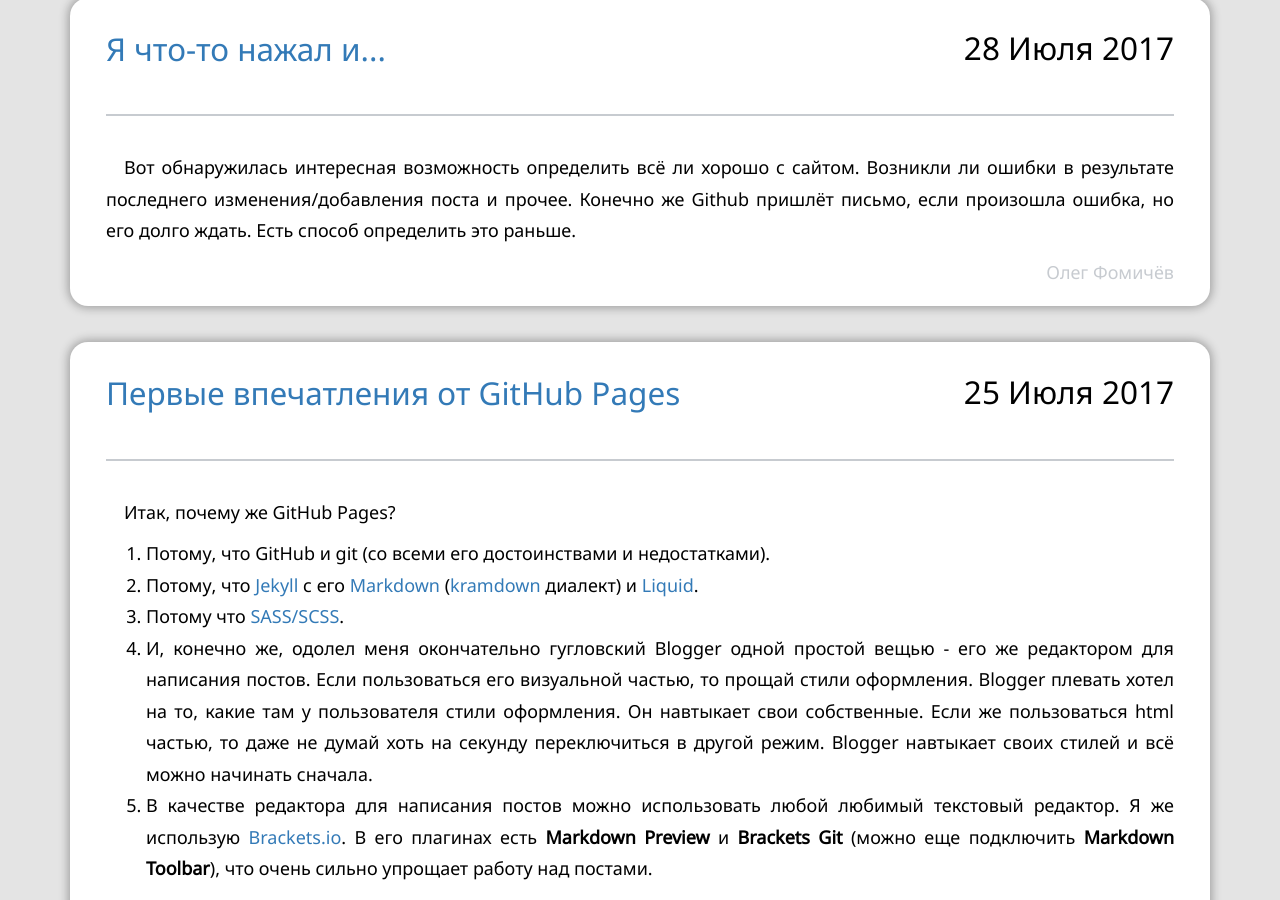
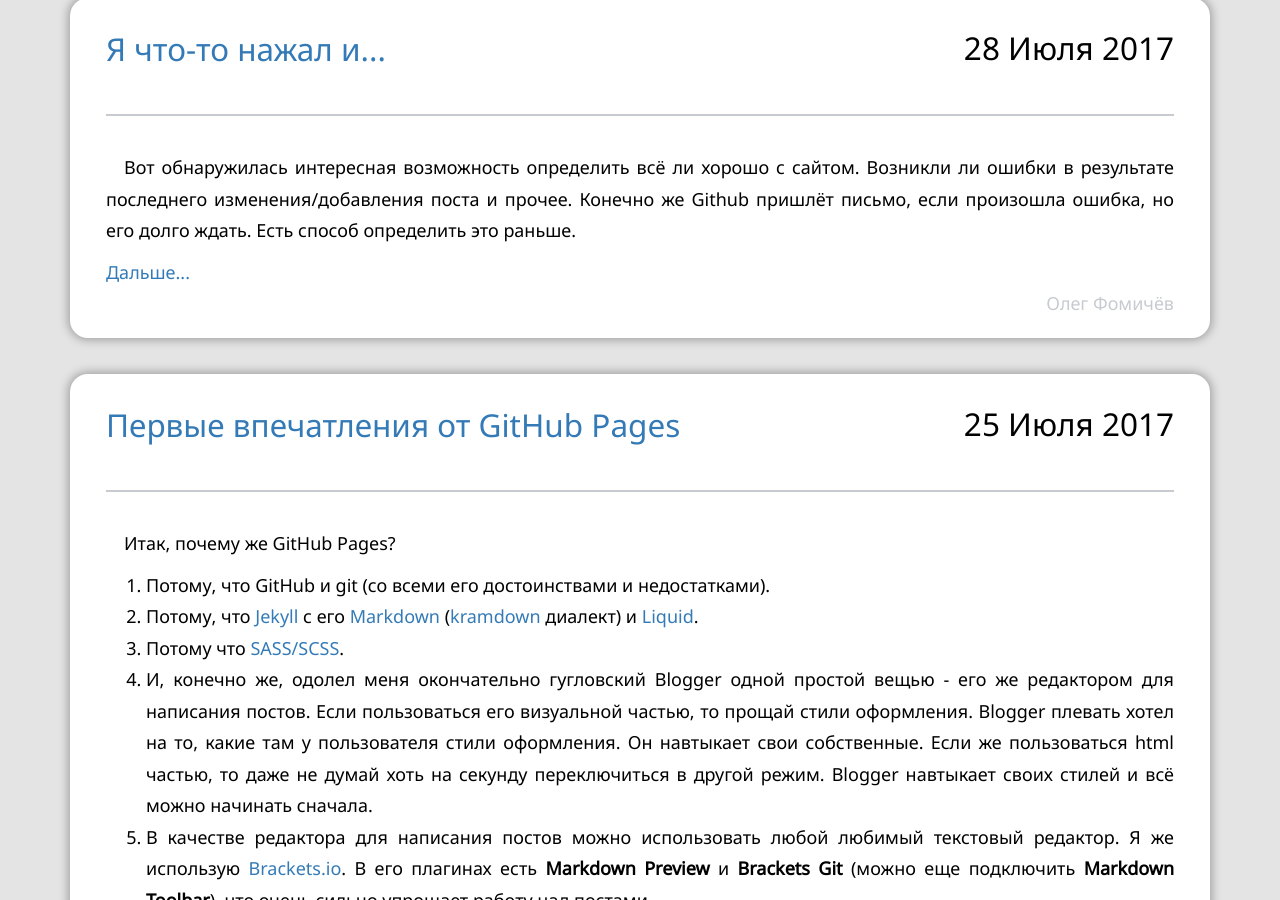
Before and after one commit to fomich0ff/fomich0ff.github.io, a Jekyll site: the page built from index.html, in a window 1280 px wide and 900 px high, scrolled down 549 px. Built offline with Jekyll 4.4.1, drawn with Linux system fonts in a browser that asks for light colours; nearby versions of some CDN libraries; comment, search, counter and statistics services are not loaded.

Commit message:
Update _config.yml

```diff
--- a/_config.yml
+++ b/_config.yml
@@ -12,6 +12,7 @@ defaults:
         values:
             author: Олег Фомичёв
             comments: true
+            read-more: Дальше...
 
 excerpt_separator: <!--more-->
 permalink: pretty
```
